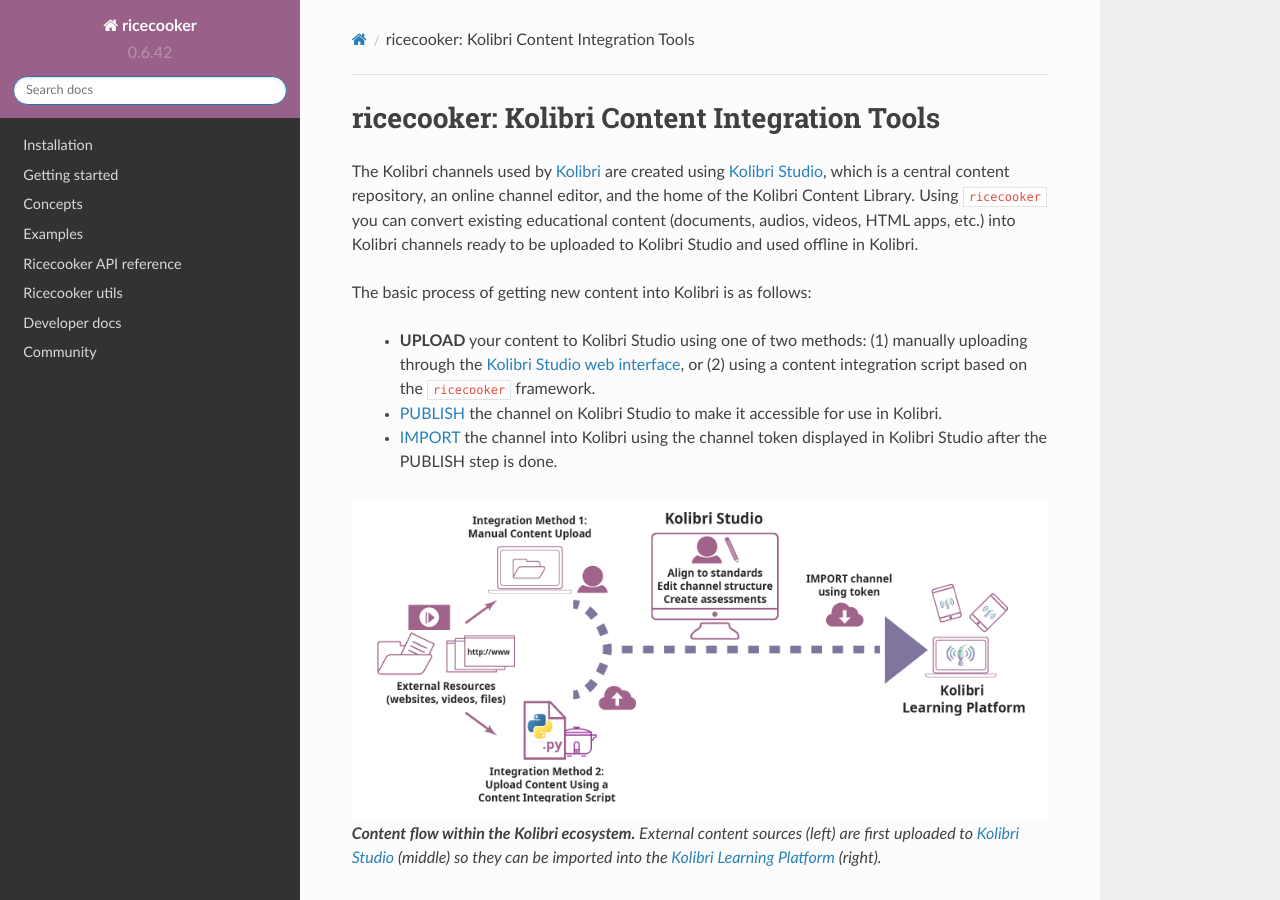
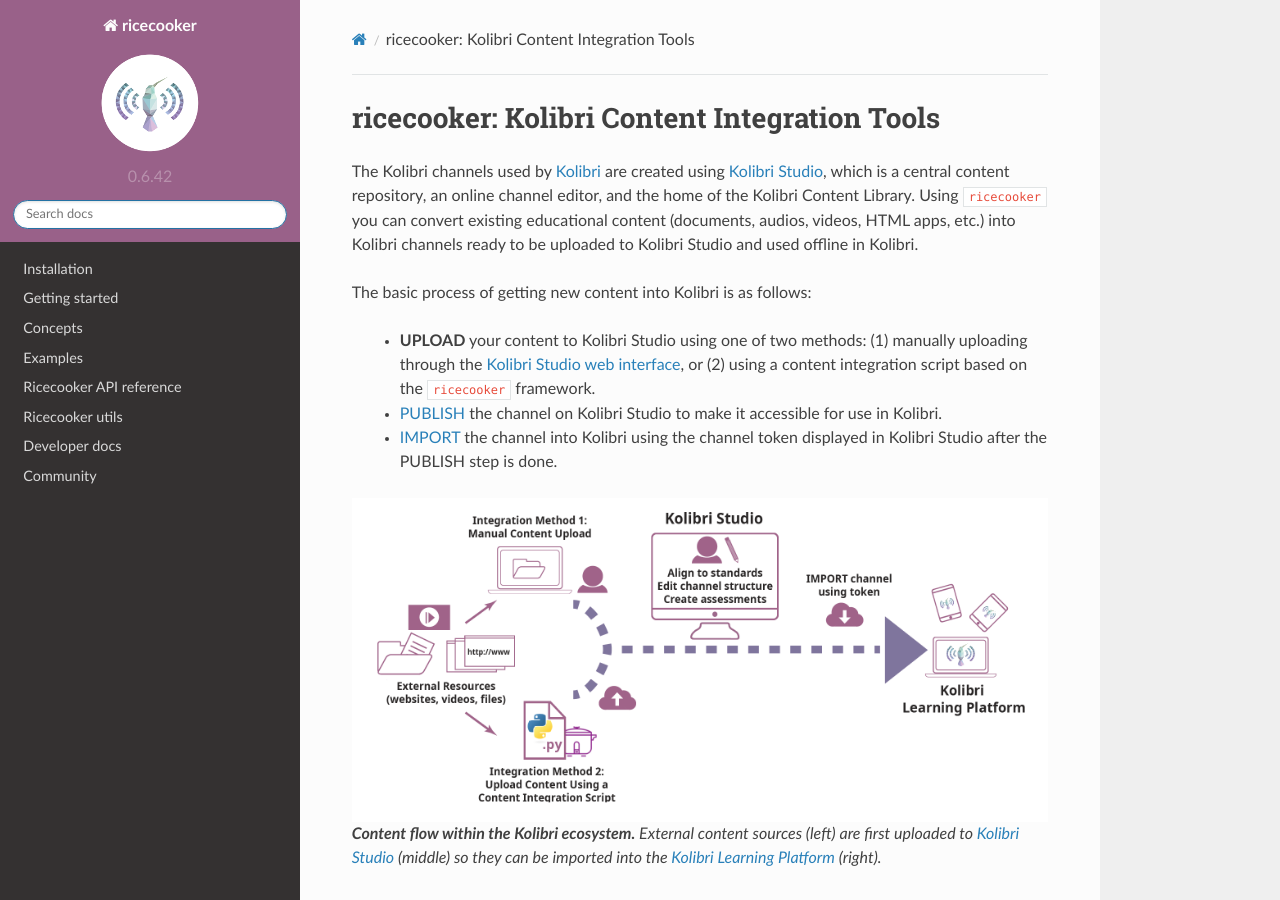
Before and after one commit to learningequality/ricecooker, a Sphinx documentation site: the page built from docs/index.rst, in a window 1280 px wide and 900 px high. Built offline with Sphinx 7.4.7 and the Read the Docs theme 2.0.0, drawn with Linux system fonts in a browser that asks for light colours.

Commit message:
Added Kolibri Logo + non-horrible cover page for pdf docs

```diff
--- a/docs/conf.py
+++ b/docs/conf.py
@@ -157,7 +157,7 @@ html_theme = 'sphinx_rtd_theme'
 # The name of an image file (relative to this directory) to place at the top
 # of the sidebar.
 #
-# html_logo = None
+html_logo = 'figures/kolibri_logo.png'
 
 # The name of an image file (relative to this directory) to use as a favicon of
 # the docs.  This file should be a Windows icon file (.ico) being 16x16 or 32x32
@@ -340,6 +340,11 @@ latex_elements = {
         %%%%%%%%%%% Quote for all places except Chapter
         \newcommand{\sectionquote}[2]{{\quote{\textit{``#1''}}{\textbf {\textit{--#2}}}}}
 
+        \usepackage{newunicodechar}
+        \newunicodechar{🐟}{fish}
+        \newunicodechar{🍣}{sushi}
+        \newunicodechar{🍱}{lunchbox}
+
     ''',
 
     'maketitle': r'''
@@ -374,16 +379,17 @@ latex_elements = {
 
             \vspace{0mm}
             \textbf{\Huge {Ricecooker}} \\
-            \vspace{2mm}
+            \vspace{4mm}
             \textbf{\large {Kolibri Content Integration Tools}} \\
-            \vspace{1cm}
+
+            \vfill
 
             \begin{figure}[!h]
             \centering
-            \includegraphics[width=0.33\textwidth]{ricecooker_domain.png}
+            \includegraphics[width=\textwidth]{content_pipeline_diagram_with_highlight.png}
             \end{figure}
 
-            \vfill
+            \vspace{1cm}
 
             \small Published by Learning Equality \\
             \vspace{2mm}
@@ -469,7 +475,7 @@ latex_documents = [
 # The name of an image file (relative to this directory) to place at the top of
 # the title page.
 #
-latex_logo = 'figures/ricecooker_domain.png'
+latex_logo = 'figures/content_pipeline_diagram_with_highlight.png'
 
 # For "manual" documents, if this is true, then toplevel headings are parts,
 # not chapters.
```
Also changed, not shown: docs/figures/kolibri_logo.png (added).
